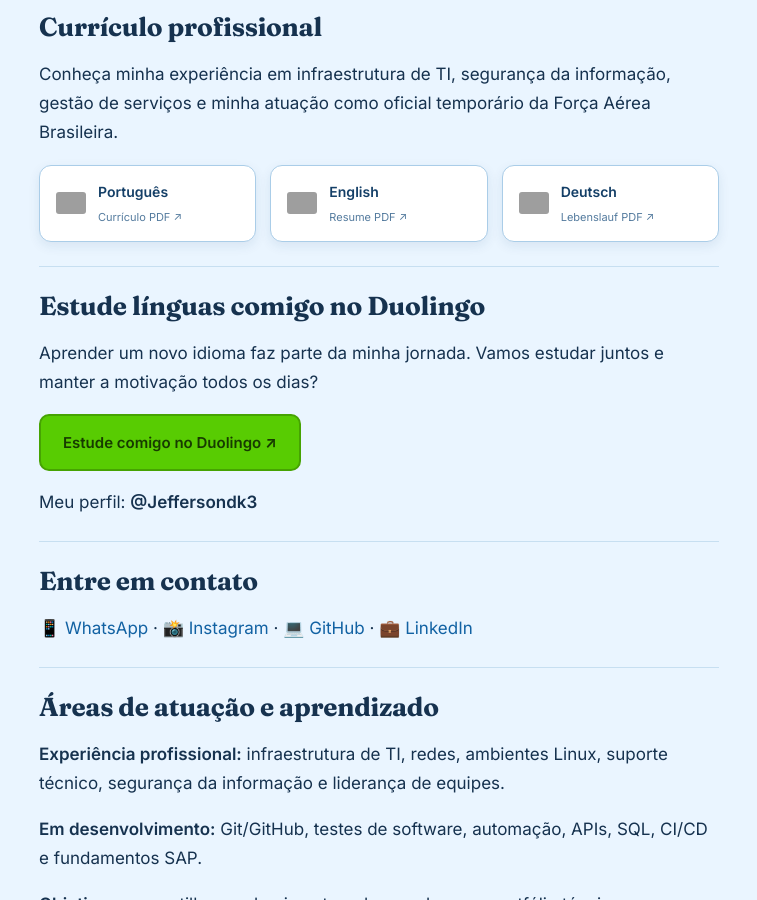
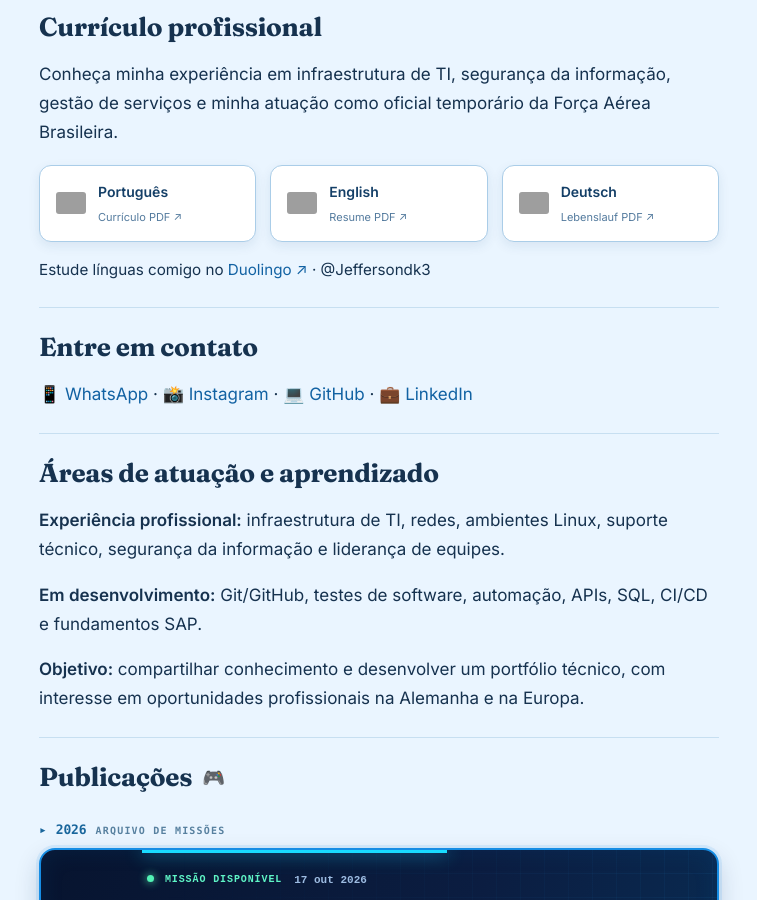
Before and after one commit to jeffersondk3/jeffersondk3.github.io, a Jekyll site: the page built from index.html, in a window 1280 px wide and 900 px high, scrolled down 1257 px. Shown: the whole window, without its empty margins (261-1018 px from the left). Built offline with Jekyll 4.4.1, drawn with Linux system fonts in a browser that asks for light colours; grey boxes are pictures that could not be loaded.

Commit message:
Deixa convite do Duolingo mais discreto

```diff
--- a/index.html
+++ b/index.html
@@ -46,10 +46,7 @@ layout: default
 </section>
 
 <section class="posts" aria-labelledby="duolingo-title">
-  <h2 class="section-title" id="duolingo-title">Estude línguas comigo no Duolingo</h2>
-  <p>Aprender um novo idioma faz parte da minha jornada. Vamos estudar juntos e manter a motivação todos os dias?</p>
-  <p><a class="btn" href="https://invite.duolingo.com/profile-share/Jeffersondk3?via=share_profile_qr" target="_blank" rel="noopener noreferrer" style="display:inline-flex;align-items:center;gap:8px;padding:14px 22px;background:#58cc02;color:#173b00;border:2px solid #46a302;border-radius:10px;font-weight:700;text-decoration:none;">Estude comigo no Duolingo ↗</a></p>
-  <p>Meu perfil: <strong>@Jeffersondk3</strong></p>
+  <p id="duolingo-title" style="font-size:0.95rem;">Estude línguas comigo no <a href="https://invite.duolingo.com/profile-share/Jeffersondk3?via=share_profile_qr" target="_blank" rel="noopener noreferrer">Duolingo ↗</a> · @Jeffersondk3</p>
 </section>
 
 <section class="posts">
```
